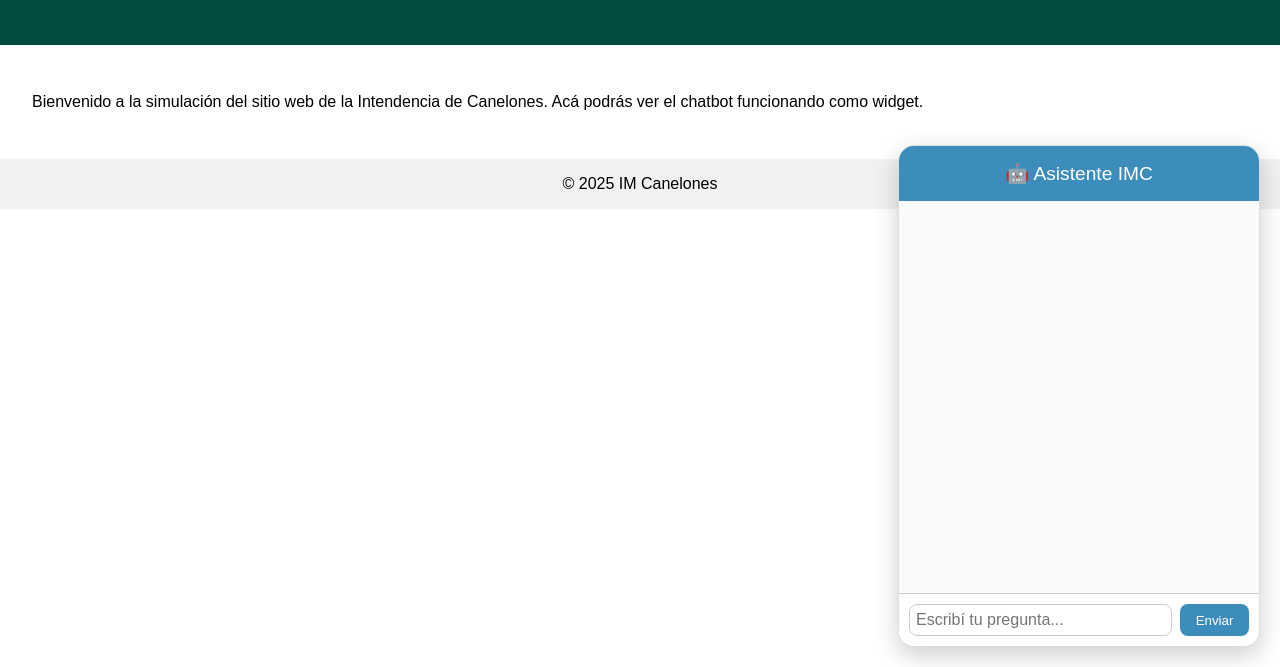
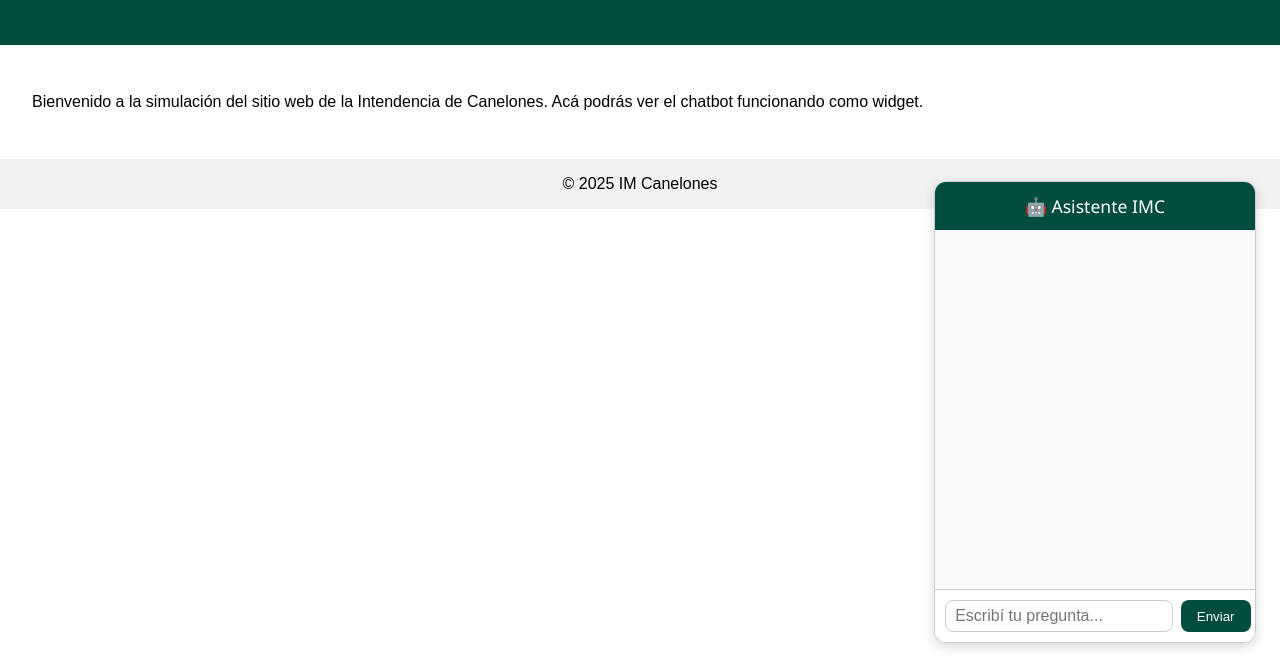
Before and after one commit to michel-camarotta/chatbot-gobierno-render, a website: page frontend/index.html in a window 1280 px wide. Shown: the part 133-800 px from the top of the page. Drawn offline with Linux system fonts and the light colour scheme.

Commit message:
agrego mejoras visuales

```diff
--- a/frontend/chatbot.css
+++ b/frontend/chatbot.css
@@ -1,32 +1,44 @@
 
 #chatbot-box {
   position: fixed;
-  bottom: 20px;
-  right: 20px;
-  width: 360px;
-  height: 500px;
-  border-radius: 16px;
+  bottom: 24px;
+  right: 24px;
+  width: 320px;
+  height: 460px;
+  border-radius: 12px;
   background: white;
-  box-shadow: 0 8px 24px rgba(0, 0, 0, 0.2);
+  box-shadow: 0 4px 12px rgba(0, 0, 0, 0.15);
   display: flex;
   flex-direction: column;
   overflow: hidden;
   z-index: 10000;
-  font-family: Arial, sans-serif;
-  border: 1px solid #ddd;
+  font-family: "Segoe UI", Roboto, sans-serif;
+  border: 1px solid #ccc;
+  animation: fadeInUp 0.3s ease-out;
+}
+
+@keyframes fadeInUp {
+  from {
+    opacity: 0;
+    transform: translateY(20px);
+  }
+  to {
+    opacity: 1;
+    transform: translateY(0);
+  }
 }
 
 #chatbot-box header {
-  background-color: #3c8dbc;
+  background-color: #004d40; /* color IMC */
   color: white;
-  padding: 1rem;
-  font-size: 1.2rem;
+  padding: 0.75rem;
+  font-size: 1.1rem;
   text-align: center;
 }
 
 #chat-window {
   flex-grow: 1;
-  padding: 1rem;
+  padding: 0.8rem;
   overflow-y: auto;
   background: #fafafa;
   display: flex;
@@ -40,17 +52,18 @@
 }
 
 .chat-message img {
-  width: 28px;
-  height: 28px;
+  width: 24px;
+  height: 24px;
   margin-top: 2px;
 }
 
 .chat-bubble {
   max-width: 75%;
-  padding: 0.6rem;
+  padding: 0.55rem 0.75rem;
   margin-left: 0.5rem;
   border-radius: 10px;
   white-space: pre-wrap;
+  font-size: 0.95rem;
 }
 
 .chat-user {
@@ -58,7 +71,7 @@
 }
 
 .chat-user .chat-bubble {
-  background: #d4f1f9;
+  background: #d0f0e7;
   border-bottom-right-radius: 0;
 }
 
@@ -77,7 +90,7 @@
 
 #chat-input input {
   flex-grow: 1;
-  padding: 0.4rem;
+  padding: 0.4rem 0.6rem;
   font-size: 1rem;
   border: 1px solid #ccc;
   border-radius: 8px;
@@ -86,9 +99,10 @@
 #chat-input button {
   margin-left: 8px;
   padding: 0.4rem 1rem;
-  background: #3c8dbc;
+  background: #004d40;
   color: white;
   border: none;
   border-radius: 8px;
   cursor: pointer;
+  font-weight: 500;
 }
```
